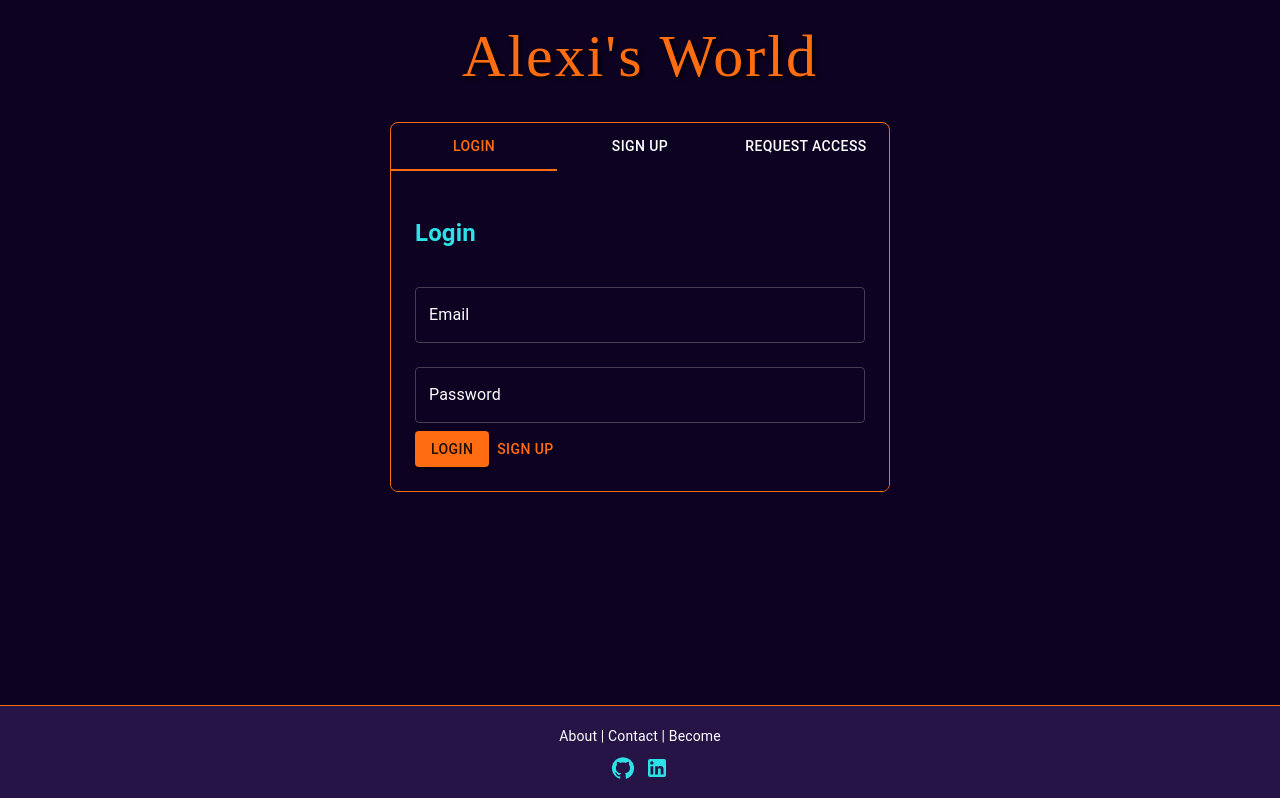
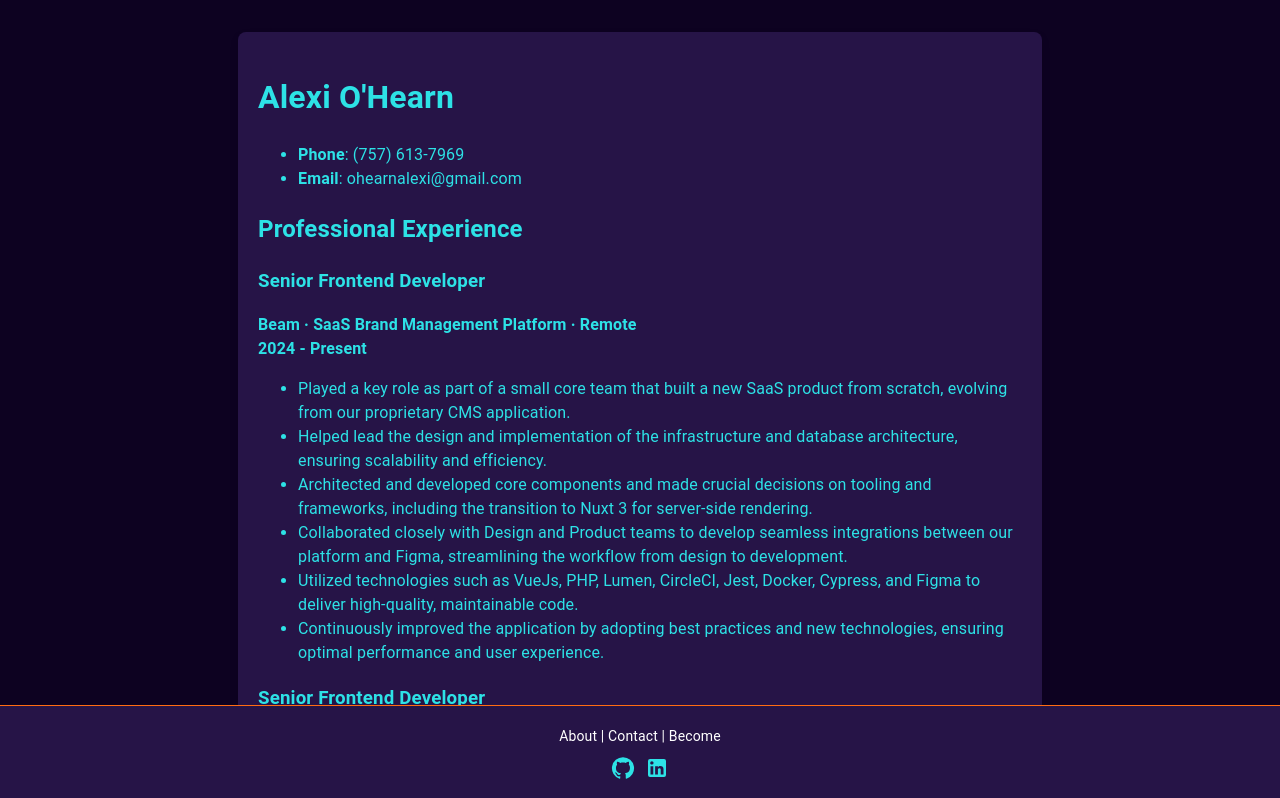
Before and after one commit to alexi-o/alexis-firebase-template, a React (Create React App) app: page /about in a window 1280 px wide. Shown: the top 798 px of the page. Built offline with nearby package versions, Linux system fonts and the light colour scheme; no server answers.

Commit message:
adds markdown library and resume to page

```diff
--- a/package.json
+++ b/package.json
@@ -15,6 +15,7 @@
     "react": "^18.2.0",
     "react-dom": "^18.2.0",
     "react-dropzone": "^14.2.3",
+    "react-markdown": "^9.0.1",
     "react-responsive-carousel": "^3.2.23",
     "react-router-dom": "^6.26.0",
     "react-scripts": "5.0.1",
--- a/src/App.js
+++ b/src/App.js
@@ -14,6 +14,7 @@ import UserProfile from "./components/UserProfile";
 import Admin from "./components/Admin";
 import AuthContainer from "./components/AuthContainer";
 import Footer from "./components/Footer";
+import AboutPage from "./components/AboutPage";
 
 import { auth, db } from "./firebase";
 import { onAuthStateChanged } from "firebase/auth";
@@ -56,8 +57,7 @@ function App() {
       <Router>
         <Box
           sx={{
-            minHeight: "auto",
-            height: "auto",
+            minHeight: "100vh",
             display: "flex",
             flexDirection: "column",
           }}
@@ -66,14 +66,19 @@ function App() {
           <Container
             maxWidth="md"
             className="App"
-            style={{
+            sx={{
               backgroundColor: appliedTheme.palette.background.default,
               flex: 1,
               paddingTop: user ? "100px" : "0",
+              display: "flex",
+              flexDirection: "column",
+              justifyContent: "center",
+              alignItems: "center",
             }}
           >
+            <Routes>
               {user ? (
-              <Routes>
+                <>
                   <Route path="/" element={<Navigate to="/home" />} />
                   <Route path="/login" element={<Navigate to="/home" />} />
                   <Route
@@ -92,10 +97,15 @@ function App() {
                       role === "admin" ? <Admin /> : <Navigate to="/home" />
                     }
                   />
+                </>
+              ) : (
+                <>
+                  <Route path="/" element={<AuthContainer />} />
+                </>
+              )}
+              <Route path="/about" element={<AboutPage />} />
+              <Route path="*" element={<Navigate to="/" />} />
             </Routes>
-            ) : (
-              <AuthContainer />
-            )}
           </Container>
           {!user && <Footer />}
         </Box>
--- /dev/null
+++ b/src/components/AboutPage.js
@@ -0,0 +1,87 @@
+import React from "react";
+import ReactMarkdown from "react-markdown";
+import { Box, Container, Typography, useTheme } from "@mui/material";
+
+const markdown = `
+# Alexi O'Hearn
+
+- **Phone**: (757) 613-7969
+- **Email**: ohearnalexi@gmail.com
+
+## Professional Experience
+
+### Senior Frontend Developer
+**Beam · SaaS Brand Management Platform · Remote**
+**2024 - Present**
+
+- Played a key role as part of a small core team that built a new SaaS product from scratch, evolving from our proprietary CMS application.
+- Helped lead the design and implementation of the infrastructure and database architecture, ensuring scalability and efficiency.
+- Architected and developed core components and made crucial decisions on tooling and frameworks, including the transition to Nuxt 3 for server-side rendering.
+- Collaborated closely with Design and Product teams to develop seamless integrations between our platform and Figma, streamlining the workflow from design to development.
+- Utilized technologies such as VueJs, PHP, Lumen, CircleCI, Jest, Docker, Cypress, and Figma to deliver high-quality, maintainable code.
+- Continuously improved the application by adopting best practices and new technologies, ensuring optimal performance and user experience.
+
+### Senior Frontend Developer
+**Monigle · Brand Marketing Agency · Denver, CO**
+**2020 - 2023**
+
+- Used VueJs and Laravel to build and maintain a wide variety of features within our proprietary CMS application.
+- Worked closely with Design and Product to develop integrations between our platform and Figma to speed up the process between site designs and development.
+- Developed a new SASS version of our application utilizing Nuxt 3 for server-side rendering.
+- Technologies used: VueJs, PHP, Lumen, CircleCI, Jest, Docker, Cypress, Figma.
+
+### Web Developer
+**Diablo Media · Digital Marketing Agency · Denver, CO**
+**2017 - 2020**
+
+- Created custom landing pages and click funnels for the product team.
+- Developed and implemented new features on our internal web applications while upgrading/migrating to more modern frameworks.
+- Technologies used: jQuery, AngularJS, Angular, React, PHP, Node/NPM, Gulp/Grunt, CircleCI, Jenkins, Phabricator.
+
+## Skills & Expertise
+
+- **JavaScript**
+- **Vue.js**
+- **React**
+- **Python**
+- **PHP**
+- **Laravel**
+- **CI/CD**
+- **Testing**: Jest, Cypress
+
+## Education
+
+### Bachelor of Arts - Communications
+**Virginia Wesleyan University**
+**2013 - 2017**
+
+### Web Development Immersive
+**General Assembly**
+**2017**
+
+---
+
+**Software Developer** with a strong foundation in Vue.js and JavaScript, and a proven ability to work effectively in fast-paced, remote environments.
+`;
+
+const AboutPage = () => {
+  const theme = useTheme();
+
+  return (
+    <Container maxWidth="md" sx={{ mt: 4 }}>
+      <Box
+        sx={{
+          backgroundColor: theme.palette.background.paper,
+          color: theme.palette.text.primary,
+          padding: "20px",
+          borderRadius: "8px",
+          boxShadow: `0 4px 8px rgba(0, 0, 0, 0.1)`,
+        }}
+      >
+        <ReactMarkdown children={markdown} />
+      </Box>
+    </Container>
+  );
+};
+
+export default AboutPage;
```
Also changed, not shown: 1 other file (tests, documents, lock files or other folders). Lines whose indentation alone changed are shown as unchanged.
